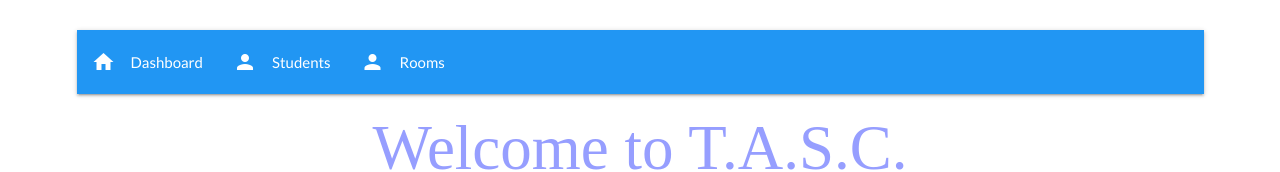
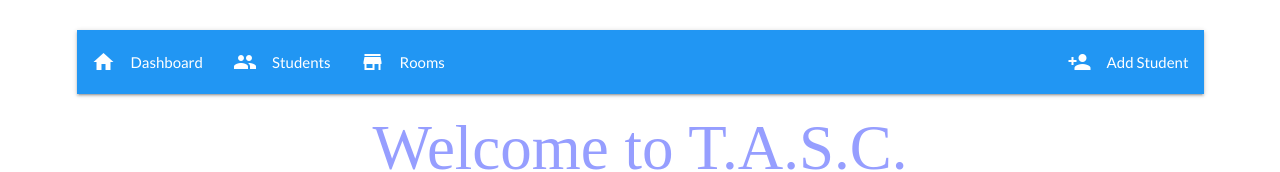
Before and after one commit to jstone18/tasc-frontend, a React (Create React App) app: page / in a window 1280 px wide. Shown: the top 172 px of the page. Built offline with nearby package versions, Linux system fonts and the light colour scheme; no server answers; a web font is replaced by a local one.

Commit message:
Update navbar w/ icons & create "add student" tab

```diff
--- a/src/components/Navbar.js
+++ b/src/components/Navbar.js
@@ -43,13 +43,21 @@ class Navbar extends Component {
 							<li>
 								<Link to="/students" className=" item">
 									Students
-									<i className="material-icons left">person</i>
+									<i className="material-icons left">people</i>
 								</Link>
 							</li>
 							<li>
 								<Link to="/rooms" className=" item">
 									Rooms
-									<i className="material-icons left">person</i>
+									<i className="material-icons left">store</i>
+								</Link>
+							</li>
+						</ul>
+						<ul className="right hide-on-med-and-down">
+							<li>
+								<Link to="/students/new" className="active item">
+									Add Student
+									<i className="material-icons left">person_add</i>
 								</Link>
 							</li>
 						</ul>
```
